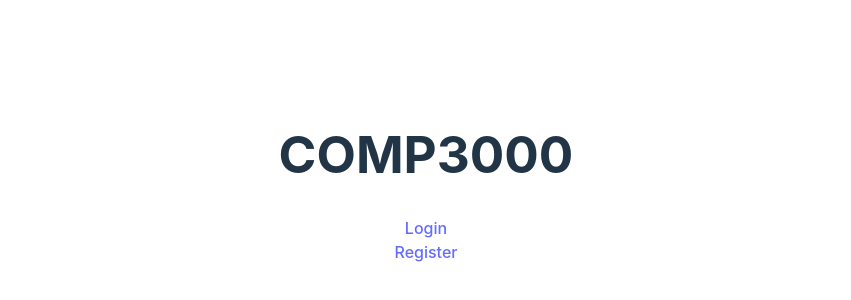
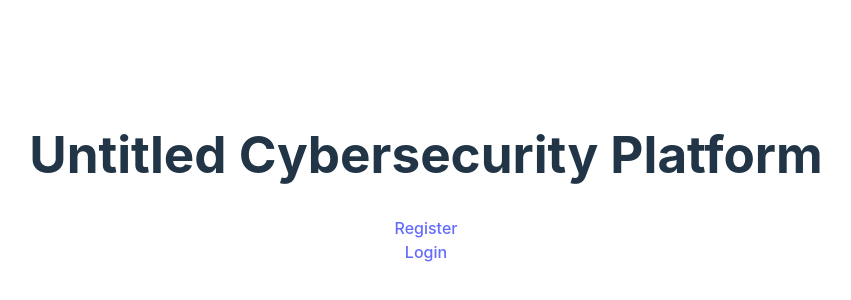
Before and after one commit to oliprev/OP_COMP3000, a React (Vite) app in the folder frontend/: page / in a window 1280 px wide. Shown: the part 222-522 px from the top of the page, without its empty margins (214-1065 px from the left). Built offline with nearby package versions, Linux system fonts and the light colour scheme.

Commit message:
Updated HomePage title and adjusted link order for improved clarity

```diff
--- a/frontend/src/pages/HomePage.jsx
+++ b/frontend/src/pages/HomePage.jsx
@@ -4,9 +4,9 @@
 function HomePage() {
     return (
         <div>
-            <h1>COMP3000</h1>
-            <Link to="/login">Login</Link><br></br>
-            <Link to="/register">Register</Link>
+            <h1>Untitled Cybersecurity Platform</h1>
+            <Link to="/register">Register</Link><br></br>
+            <Link to="/login">Login</Link>
         </div>
     );
 }
```
